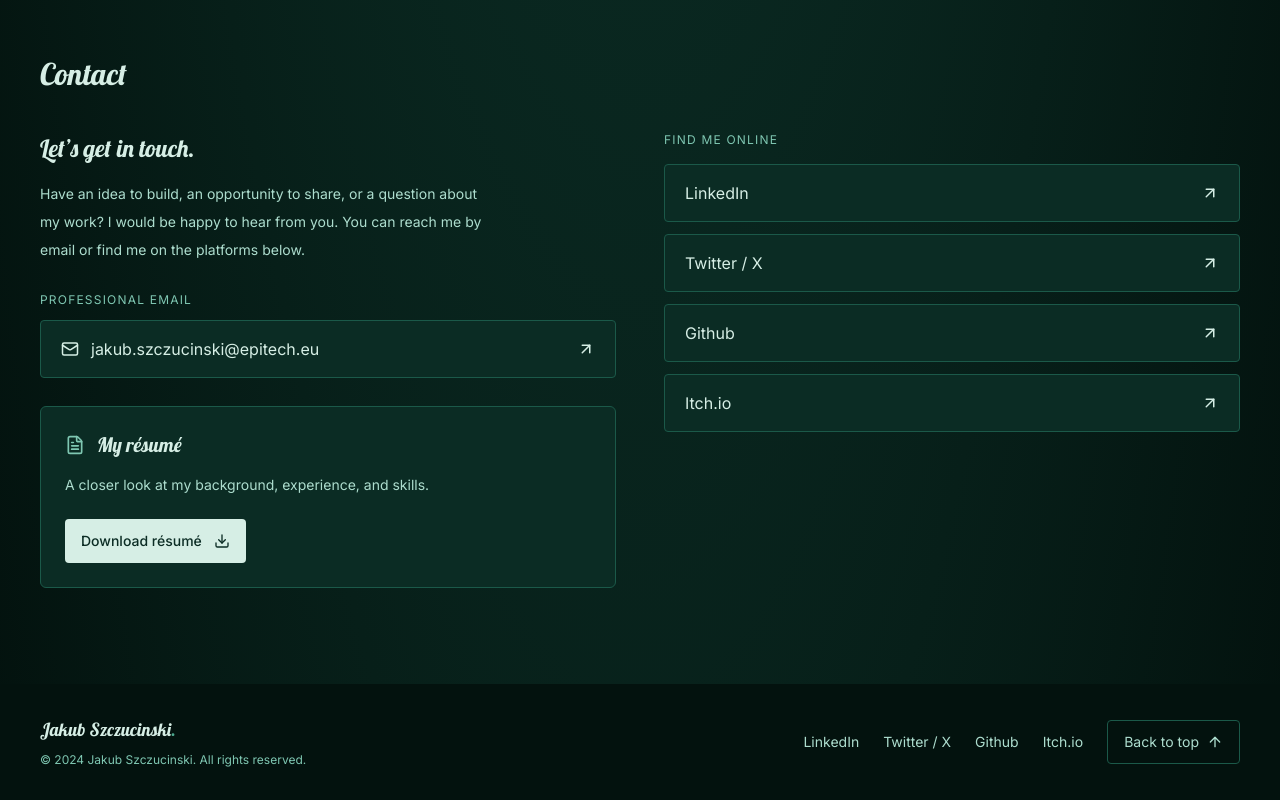
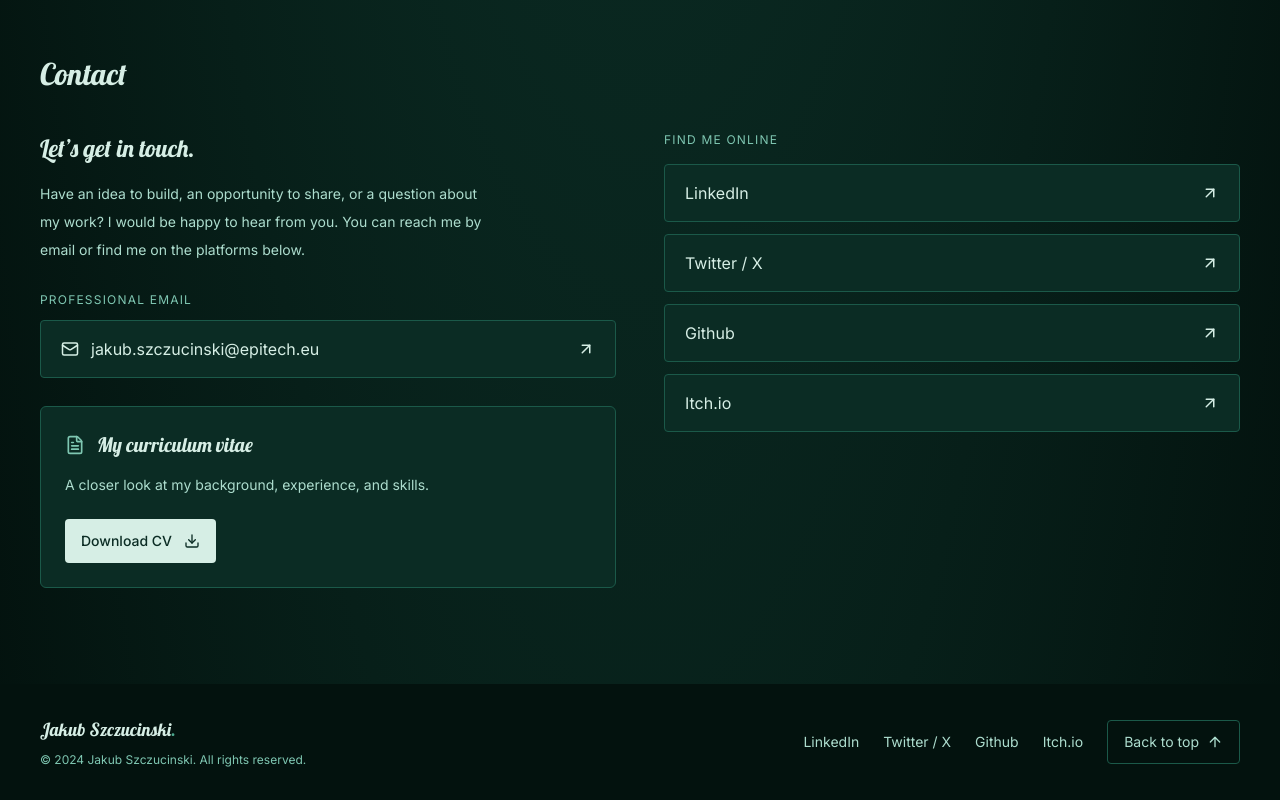
Before and after one commit to jakubaszcz/Portfolio, a Next.js app: page / in a window 1280 px wide. Shown: the part 5636-6436 px from the top of the page. Built offline with nearby package versions, Linux system fonts and the light colour scheme.

Commit message:
fix(resume): add resume

```diff
--- a/app/components/contact/Contact.tsx
+++ b/app/components/contact/Contact.tsx
@@ -23,10 +23,10 @@ export function Contact() {
                         )}
                     </div>
                     <div className="mt-7 rounded-md border border-primary-700 bg-primary-900 p-6">
-                        <div className="flex items-center gap-3"><FileText size={20} className="text-primary-300" aria-hidden="true" /><h3 className="font-primary text-xl text-primary-100">My résumé</h3></div>
+                        <div className="flex items-center gap-3"><FileText size={20} className="text-primary-300" aria-hidden="true" /><h3 className="font-primary text-xl text-primary-100">My curriculum vitae</h3></div>
                         <p className="mt-3 text-sm leading-7 text-primary-200">A closer look at my background, experience, and skills.</p>
                         {contact.cv ? (
-                            <a href={contact.cv} download className="mt-5 inline-flex min-h-11 items-center gap-3 rounded-sm bg-primary-100 px-4 py-2 text-sm font-medium text-primary-900 transition-colors hover:bg-primary-50">Download résumé<Download size={16} aria-hidden="true" /></a>
+                            <a href={contact.cv} download className="mt-5 inline-flex min-h-11 items-center gap-3 rounded-sm bg-primary-100 px-4 py-2 text-sm font-medium text-primary-900 transition-colors hover:bg-primary-50">Download CV<Download size={16} aria-hidden="true" /></a>
                         ) : (
                             <button type="button" disabled className="mt-5 inline-flex min-h-11 items-center gap-3 rounded-sm border border-primary-700 px-4 py-2 text-sm text-primary-300">CV coming soon <Download size={16} aria-hidden="true" /></button>
                         )}
```
Also changed, not shown: 1 other file (tests, documents, lock files or other folders).
